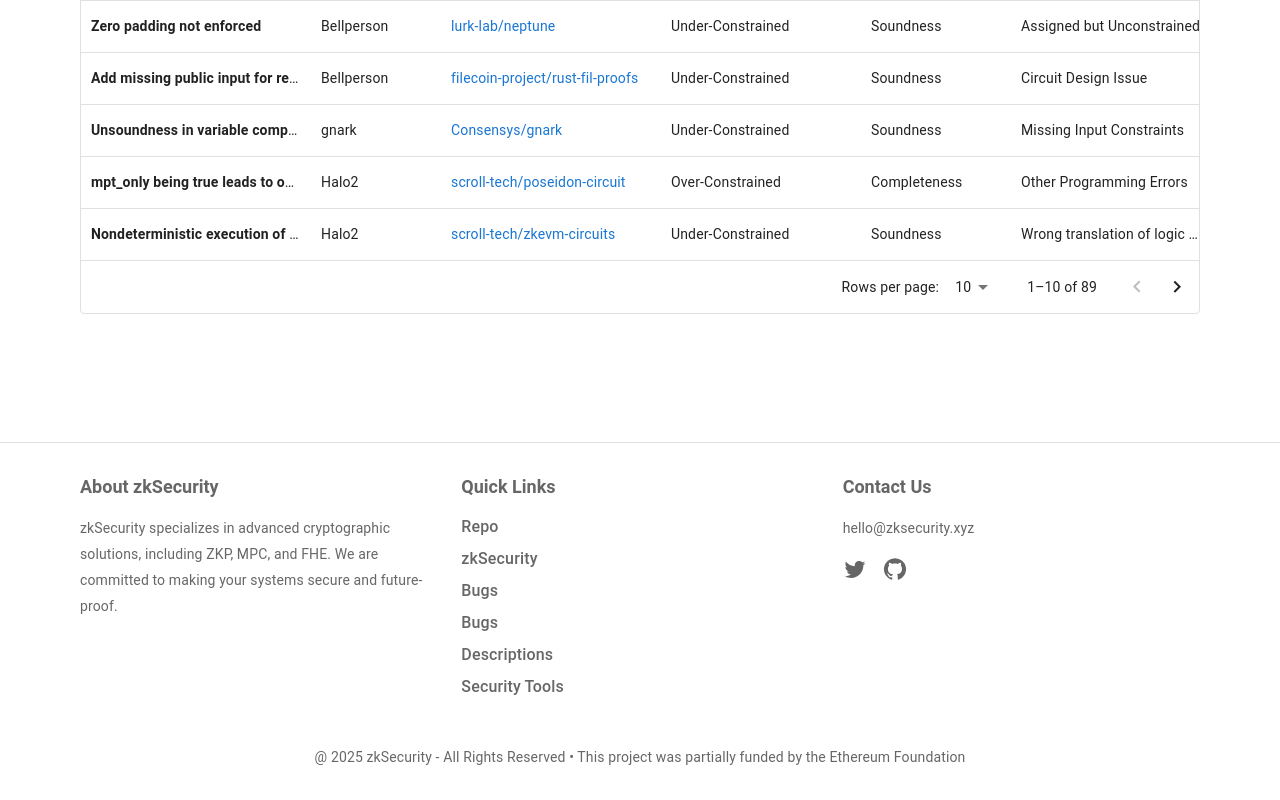
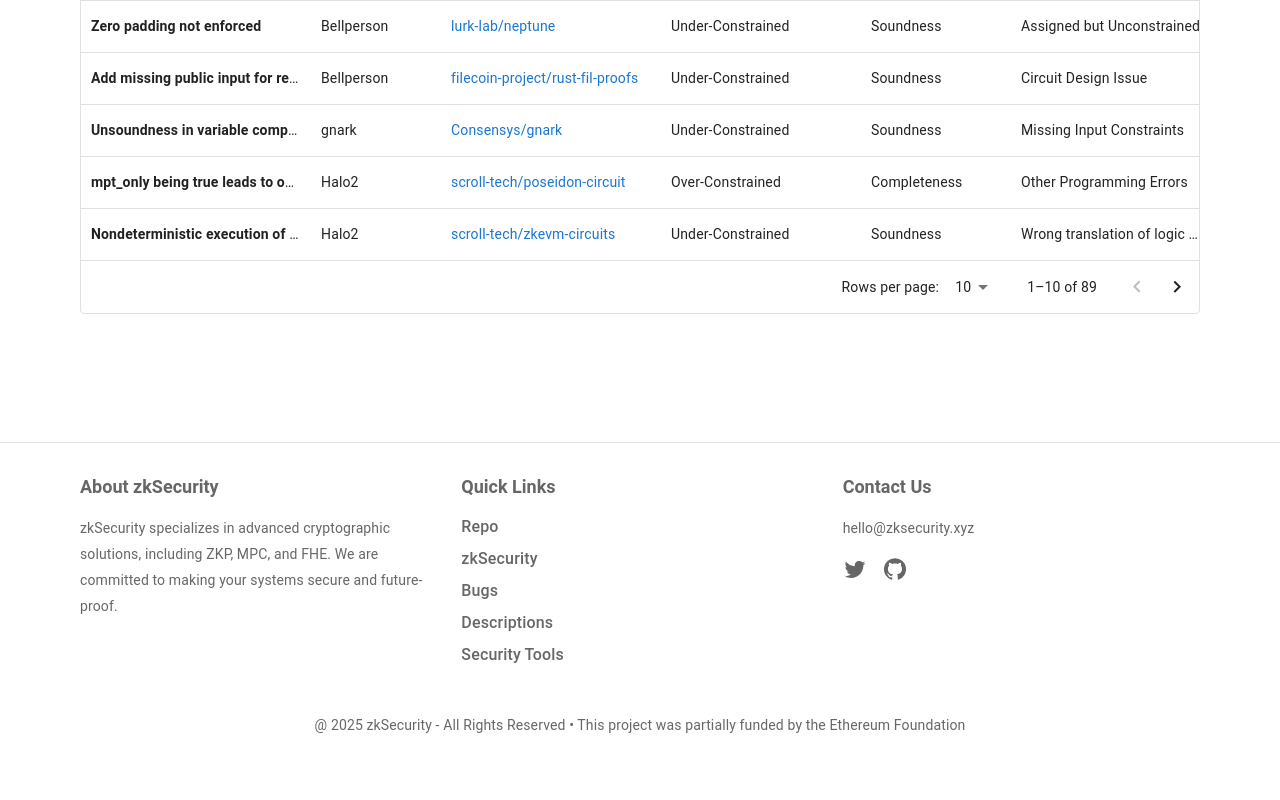
Before and after one commit to zksecurity/zkbugs-website, a React (Vite) app: page / in a window 1280 px wide. Shown: the part 1248-2048 px from the top of the page. After the commit the page ends 2016 px from the top, so only its background shows below. Built offline with nearby package versions, Linux system fonts and the light colour scheme.

Commit message:
Minor fix

```diff
--- a/src/components/footer/Footer.jsx
+++ b/src/components/footer/Footer.jsx
@@ -114,9 +114,6 @@
                 <NavLink to={paths.home}>Bugs</NavLink>
               </li>
               <li>
-                <NavLink to={paths.home}>Bugs</NavLink>
-              </li>
-              <li>
                 <NavLink to={paths.descriptions}>Descriptions</NavLink>
               </li>
               <li>
```
